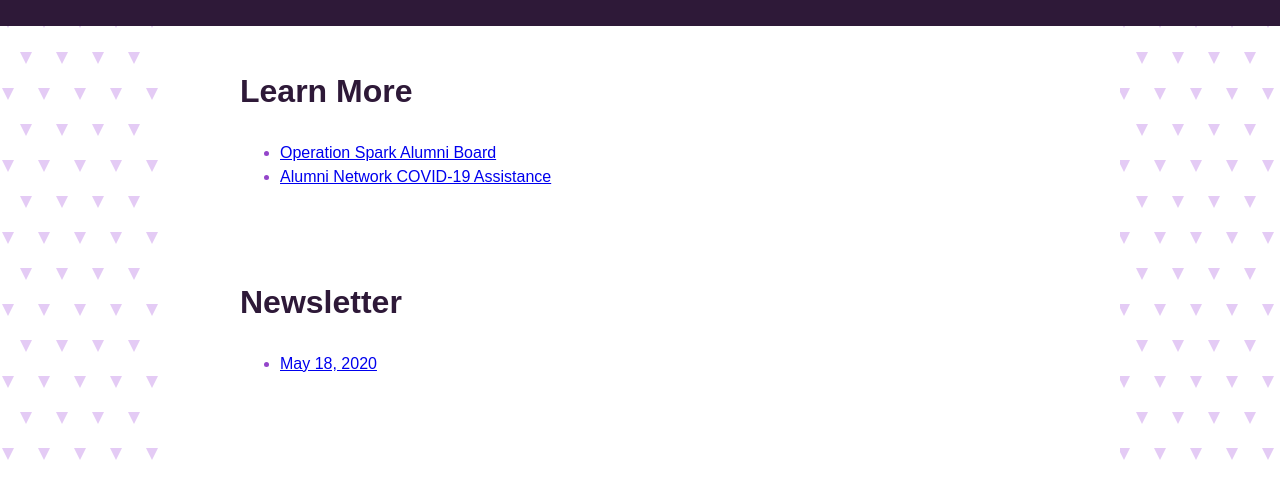
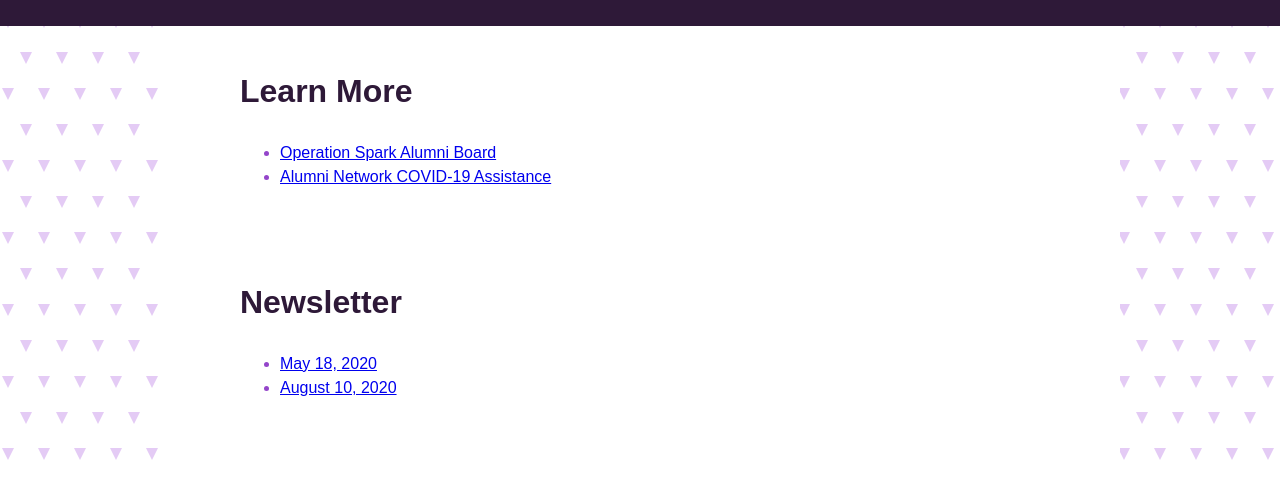
Before and after one commit to OperationSparkAlumni/OperationSparkAlumni.github.io, a plain HTML site: page index.html in a window 1280 px wide. Shown: the part 134-616 px from the top of the page. Drawn offline with Linux system fonts and the light colour scheme.

Commit message:
add link to august newsletter

```diff
--- a/index.html
+++ b/index.html
@@ -39,6 +39,9 @@
       <li>
         <a href="/newsletter/2020/05-18.html" class="link">May 18, 2020</a>
       </li>
+      <li>
+        <a href="/newsletter/2020/08-10.html" class="link">August 10, 2020</a>
+      </li>
     </ul>
   </div>
   <footer class="section footer">
```
